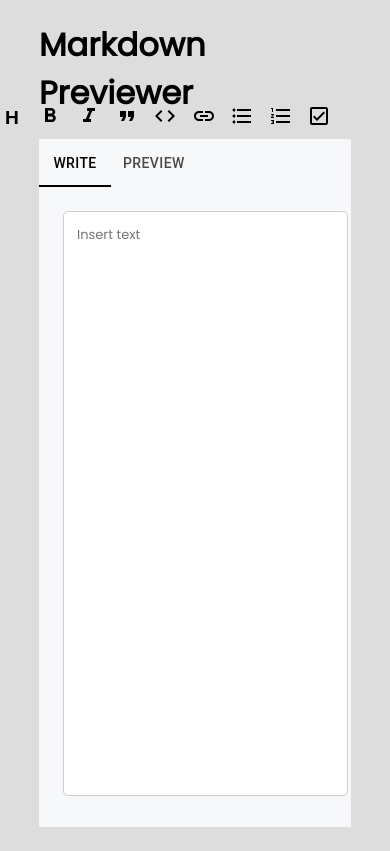
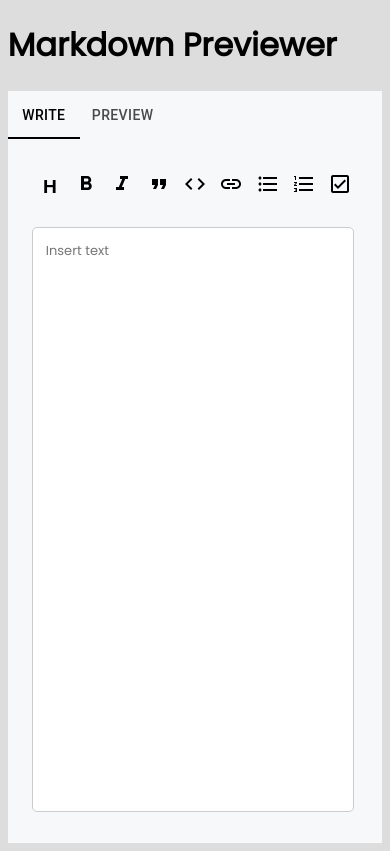
Before and after one commit to mritunjaysaha/markdown-previewer, a React (Create React App) app: page / in a window 390 px wide. Built offline with nearby package versions, Linux system fonts and the light colour scheme.

Commit message:
mobile site completed

```diff
--- a/public/index.html
+++ b/public/index.html
@@ -1,14 +1,12 @@
 <!DOCTYPE html>
 <html lang="en">
+
 <head>
   <meta charset="utf-8" />
   <link rel="icon" href="%PUBLIC_URL%/favicon.ico" />
   <meta name="viewport" content="width=device-width, initial-scale=1" />
   <meta name="theme-color" content="#000000" />
-    <meta
-      name="description"
-      content="Web site created using create-react-app"
-    />
+  <meta name="description" content="Web site created using create-react-app" />
   <link rel="apple-touch-icon" href="%PUBLIC_URL%/logo192.png" />
   <!--
       manifest.json provides metadata used when your web app is installed on a
@@ -24,8 +22,9 @@
       work correctly both with client-side routing and a non-root public URL.
       Learn how to configure a non-root public URL by running `npm run build`.
     -->
-    <title>React App</title>
+  <title>Markdown Previewer</title>
 </head>
+
 <body>
   <noscript>You need to enable JavaScript to run this app.</noscript>
   <div id="root"></div>
@@ -40,4 +39,5 @@
       To create a production bundle, use `npm run build` or `yarn build`.
     -->
 </body>
+
 </html>
--- a/src/styles/main.css
+++ b/src/styles/main.css
@@ -75,4 +75,20 @@ body {
 .MuiPaper-root.MuiAppBar-root.MuiAppBar-positionStatic.MuiAppBar-colorPrimary.MuiPaper-elevation4 {
   box-shadow: none; }
 
+@media screen and (max-width: 760px) {
+  /* line 83, main.scss */
+  body {
+    margin: 2%; }
+
+  /* line 86, main.scss */
+  .format-bar {
+    position: relative;
+    top: 0;
+    left: 0;
+    padding: 0 0 1em 0; }
+
+  /* line 93, main.scss */
+  .input-textarea {
+    width: 90%; } }
+
 /*# sourceMappingURL=main.css.map */
--- a/src/styles/main.scss
+++ b/src/styles/main.scss
@@ -78,3 +78,19 @@ body {
     // remove the shadow from tabs
     box-shadow: none;
 }
+
+@media screen and (max-width: 760px) {
+    body {
+        margin: 2%;
+    }
+    .format-bar {
+        position: relative;
+        top: 0;
+
+        left: 0;
+        padding: 0 0 1em 0;
+    }
+    .input-textarea {
+        width: 90%;
+    }
+}
```
Also changed, not shown: 1 other file (tests, documents, lock files or other folders). Lines whose indentation alone changed are shown as unchanged.
